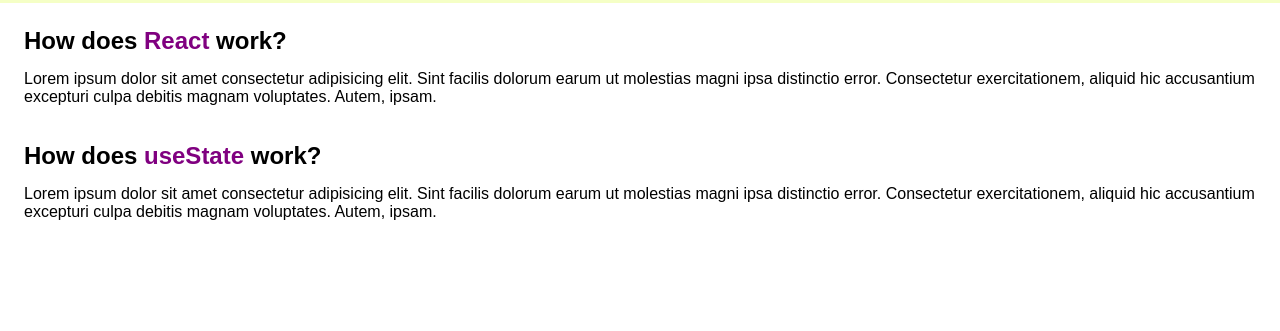
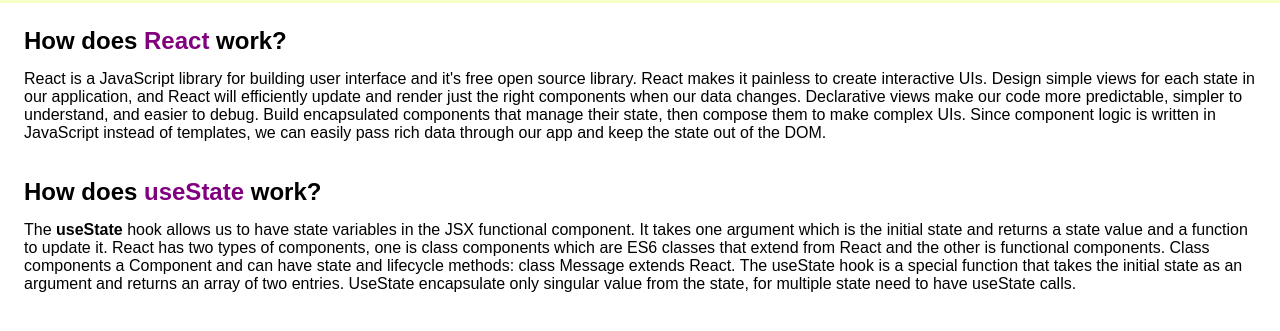
Before and after one commit to naimurcse/padma-foody-restaurant, a React (Create React App) app: page / in a window 1280 px wide. Shown: the part 1921-2252 px from the top of the page. Before the commit the page ends 2202 px from the top, so only its background shows below. Built offline with nearby package versions, Linux system fonts and the light colour scheme; a web font is replaced by a local one.

Commit message:
FAQ Component done

```diff
--- a/src/App.js
+++ b/src/App.js
@@ -1,4 +1,3 @@
-import logo from './logo.svg';
 import './App.css';
 import Restaurant from './components/Restaurant/Restaurant';
 import Header from './components/Header/Header';
--- a/src/components/Cart/Cart.js
+++ b/src/components/Cart/Cart.js
@@ -1,4 +1,4 @@
-import React, { useState } from 'react';
+import React from 'react';
 import RandomFood from '../RandomFood/RandomFood';
 import SelectedFood from '../SelectedFood/SelectedFood';
 import './Cart.css';
--- a/src/components/FAQ/FAQ.js
+++ b/src/components/FAQ/FAQ.js
@@ -5,11 +5,11 @@ const FAQ = () => {
         <div className='faq-container'>
             <div className="faq-card">
                 <h2>How does <span style={{color:"purple"}}>React</span> work?</h2>
-                <p>Lorem ipsum dolor sit amet consectetur adipisicing elit. Sint facilis dolorum earum ut molestias magni ipsa distinctio error. Consectetur exercitationem, aliquid hic accusantium excepturi culpa debitis magnam voluptates. Autem, ipsam.</p>
+                <p>React is a JavaScript library for building user interface and it's free open source library. React makes it painless to create interactive UIs. Design simple views for each state in our application, and React will efficiently update and render just the right components when our data changes. Declarative views make our code more predictable, simpler to understand, and easier to debug. Build encapsulated components that manage their state, then compose them to make complex UIs. Since component logic is written in JavaScript instead of templates, we can easily pass rich data through our app and keep the state out of the DOM.</p>
             </div>
             <div className="faq-card">
                 <h2>How does <span style={{color:"purple"}}>useState</span> work?</h2>
-                <p>Lorem ipsum dolor sit amet consectetur adipisicing elit. Sint facilis dolorum earum ut molestias magni ipsa distinctio error. Consectetur exercitationem, aliquid hic accusantium excepturi culpa debitis magnam voluptates. Autem, ipsam.</p>
+                <p>The <b>useState</b> hook allows us to have state variables in the JSX functional component. It takes one argument which is the initial state and returns a state value and a function to update it.  React has two types of components, one is class components which are ES6 classes that extend from React and the other is functional components. Class components a Component and can have state and lifecycle methods: class Message extends React. The  useState hook is a special function that takes the initial state as an argument and returns an array of two entries.  UseState encapsulate only singular value from the state, for multiple state need to have useState calls.</p>
             </div>
         </div>
     );
```
